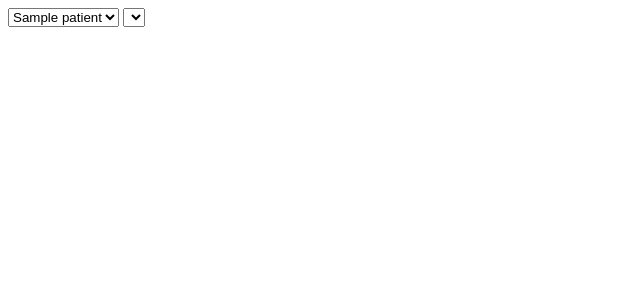
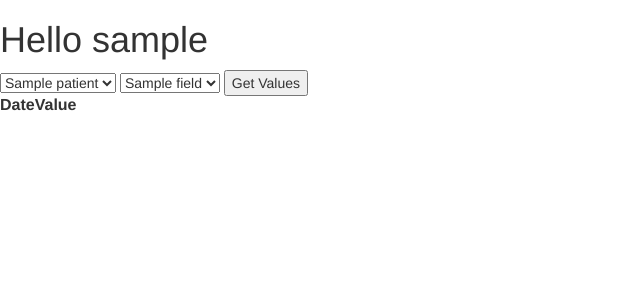
Before and after one commit to KRNelson/drchronoHackathon, a Django app: template clinical_notes/clinical/templates/clinical.html in a window 1280 px wide. Shown: the top 300 px of the page, without its empty margins (0-640 px from the left). Run offline with Django 3.2, Linux system fonts and the light colour scheme; the template is opened without the code that fills it: most values are stand-ins (such as "Sample title", 1, 10 or a date in 2020); lists and menus that the app fills with data are empty; some libraries are stand-ins or nearby versions.

Commit message:
Day 2: Works. All fields except for Severity are displayed in a table. Severity uses a Highcharts chart to display the data on a line graph (1-10 scale).
TODO: Prep for code review.
	- Add error checking
	- Move javascript to external file
	- Add a banner/navbar (maybe...)
	- Use some Bootstrap
	- Uniform formatting (replace leading tabs with spaces)

```diff
--- a/clinical_notes/clinical/templates/clinical.html
+++ b/clinical_notes/clinical/templates/clinical.html
@@ -1,31 +1,149 @@
 {% extends "index.html" %}
 
 {% block javascript %}
-	function populateFields() {
-		$('#field_select').empty();
+function chart(dates, data) {
+    $('#loading').highcharts({
+        title: {
+            text: 'Severity',
+            x: -20 //center
+        },
+        xAxis: {
+            categories: dates
+        },
+        yAxis: {
+            title: {
+                text: 'Scale (1-10)'
+            },
+            plotLines: [{
+                value: 0,
+                width: 1,
+                color: '#808080'
+            }]
+        },
+        series: [{
+            name: 'Severity',
+            data: data
+        }]
+    });
+}
+
+// Extract the dates from data in order.
+function data_dates(data) {
+	dates = [];
+	for(var i in data) {
+		date = data[i][0];
+		dates.push(date);
+	}
+	return dates;
+}
+
+// Extract the values from data in order.
+function data_values(data) {
+	values = [];
+	for(var i in data) {
+		value = data[i][1];
+		if($.trim(value)=="1 out of 10") {
+			value = 1;
+		}
+		else if($.trim(value)=="2 out of 10") {
+			value = 2;
+		}
+		else if($.trim(value)=="3 out of 10") {
+			value = 3;
+		}
+		else if($.trim(value)=="4 out of 10") {
+			value = 4;
+		}
+		else if($.trim(value)=="5 out of 10") {
+			value = 5;
+		}
+		else if($.trim(value)=="6 out of 10") {
+			value = 6;
+		}
+		else if($.trim(value)=="7 out of 10") {
+			value = 7;
+		}
+		else if($.trim(value)=="8 out of 10") {
+			value = 8;
+		}
+		else if($.trim(value)=="9 out of 10") {
+			value = 9;
+		}
+		else if($.trim(value)=="10 out of 10") {
+			value = 10;
+		}
+		else {
+			value=0;
+		}
+
+		values.push(value);
+	}
+	return values;
+}
+
+
+	function populateValues() {
 		var patients = document.getElementById("patients");
 		var patient_id = patients.options[patients.selectedIndex].value;
+
+		var field = document.getElementById("field_select");
+		var ids = field.options[field.selectedIndex].value.split("-");
+
+		var field_id = ids[0];
+		var template_id = ids[1];
+
 		$.ajax({
 			type: "GET",
-			url: '/clinical/fields/' + patient_id + '/',
+			url: '/clinical/values/' + patient_id + '/' + template_id + '/' + field_id + '/',
 			data: {},
+			beforeSend: function() {
+				$('#values').empty();
+				html = "<img src='http://k37.kn3.net/taringa/9/0/8/7/0/5/4/amigacho123/6BA.gif'/>";
+				$('#values').html(html);
+			},
+			complete: function() {
+				$('#values img').remove();
+			},
 			success: function(data) {
 				var opts = JSON.parse(JSON.stringify(data));
-				for (var key in opts) {
-					$('#field_select').append('<option value="' + opts[key] + '">'  + key + '</option>');
+				var html = '';
+				if(field_id == "28217931") {
+					dates = data_dates(opts['vals']);
+					values = data_values(opts['vals']);
+					chart(dates, values);
 				}
-			}
-		});
+				else {
+					for (var i in opts['vals']) {
+						html += '<tr><td>' + opts['vals'][i][0] + '</td><td>' + opts['vals'][i][1] + '</td></tr>';
+					}
+					$('#values').html(html);
+				}
+			}});
 	}
 {% endblock %}
 
 {% block content %}
-	<select name="Patient" id="patients" onchange="populateFields();">
+	<h1>Hello {{ username }}</h1>
+	<select name="Patient" id="patients"">
 	{% for id, name in patients.items %}
 		<option value="{{ id }}">{{ name }}</option>
 	{% endfor %}
 	</select>
 
 	<select name="Field" id="field_select">
+	{% for id, name in fields.items %}
+		<option value="{{ id }}">{{ name }}</option>
+	{% endfor %}
 	</select>
+	<button onclick="populateValues();">Get Values</button>
+	<div id="loading">
+	</div>
+	<table id="values_table">
+		<tr>
+			<th>Date</th>
+			<th>Value</th>
+		</tr>
+		<tbody id="values">
+		</tbody>
+	</table>
 {% endblock %}
--- a/clinical_notes/clinical/urls.py
+++ b/clinical_notes/clinical/urls.py
@@ -4,8 +4,6 @@ from . import views
 
 urlpatterns = [
 	url(r'^$', views.index, name='index'),
-	# url(r'^fields(?P<patient_id>[0-9]+)/$', views.fields), TODO: Get named parameters working....
-	url(r'^fields/([0-9]+)/$', views.fields),
-	url(r'^values/([0-9]+)/([0-9]+)/$', views.values),
+	url(r'^values/([0-9]+)/([0-9]+)/([0-9]+)/$', views.values),
 	url(r'^notes/', views.home, name='home'),
 ]
--- a/clinical_notes/clinical_notes/templates/index.html
+++ b/clinical_notes/clinical_notes/templates/index.html
@@ -2,6 +2,9 @@
 <html>
 <head>
 <script src="https://ajax.googleapis.com/ajax/libs/jquery/1.11.1/jquery.min.js"></script>
+<link rel="stylesheet" href="https://maxcdn.bootstrapcdn.com/bootstrap/3.3.6/css/bootstrap.min.css" integrity="sha384-1q8mTJOASx8j1Au+a5WDVnPi2lkFfwwEAa8hDDdjZlpLegxhjVME1fgjWPGmkzs7" crossorigin="anonymous">
+
+<script src="https://code.highcharts.com/highcharts.js"></script>
 <script>{% block javascript %}{% endblock %}</script>
 </head>
 <body>
```
Also changed, not shown: clinical_notes/clinical/views.py (+45 -56 lines).
